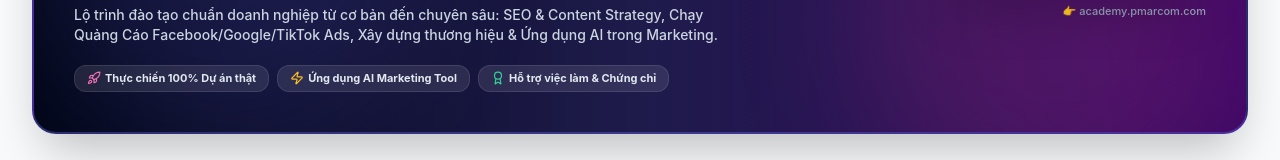
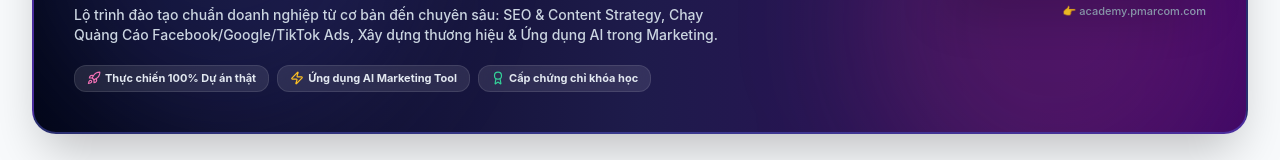
Before and after one commit to hoangtau996-collab/pmarcom-career-orientation-disc-holland, a React (Vite) app: page / in a window 1280 px wide. Shown: the part 1511-1671 px from the top of the page. Built offline with nearby package versions, Linux system fonts and the light colour scheme; no server answers; the database is empty.

Commit message:
Auto-update: 16:43:26 16/8/2026 - P Marcom Career Platform

```diff
--- a/src/components/TestSelector.jsx
+++ b/src/components/TestSelector.jsx
@@ -328,7 +328,7 @@ export default function TestSelector({ onSelectTestMode, user, lang = 'vi' }) {
 
               <span className="px-3 py-1 bg-white/10 backdrop-blur-md rounded-xl text-[11px] font-bold text-slate-200 border border-white/10 flex items-center space-x-1">
                 <Award className="w-3.5 h-3.5 text-emerald-400" />
-                <span>{lang === 'vi' ? 'Hỗ trợ việc làm & Chứng chỉ' : 'Career Support & Certification'}</span>
+                <span>{lang === 'vi' ? 'Cấp chứng chỉ khóa học' : 'Course Certification Included'}</span>
               </span>
             </div>
 
```
